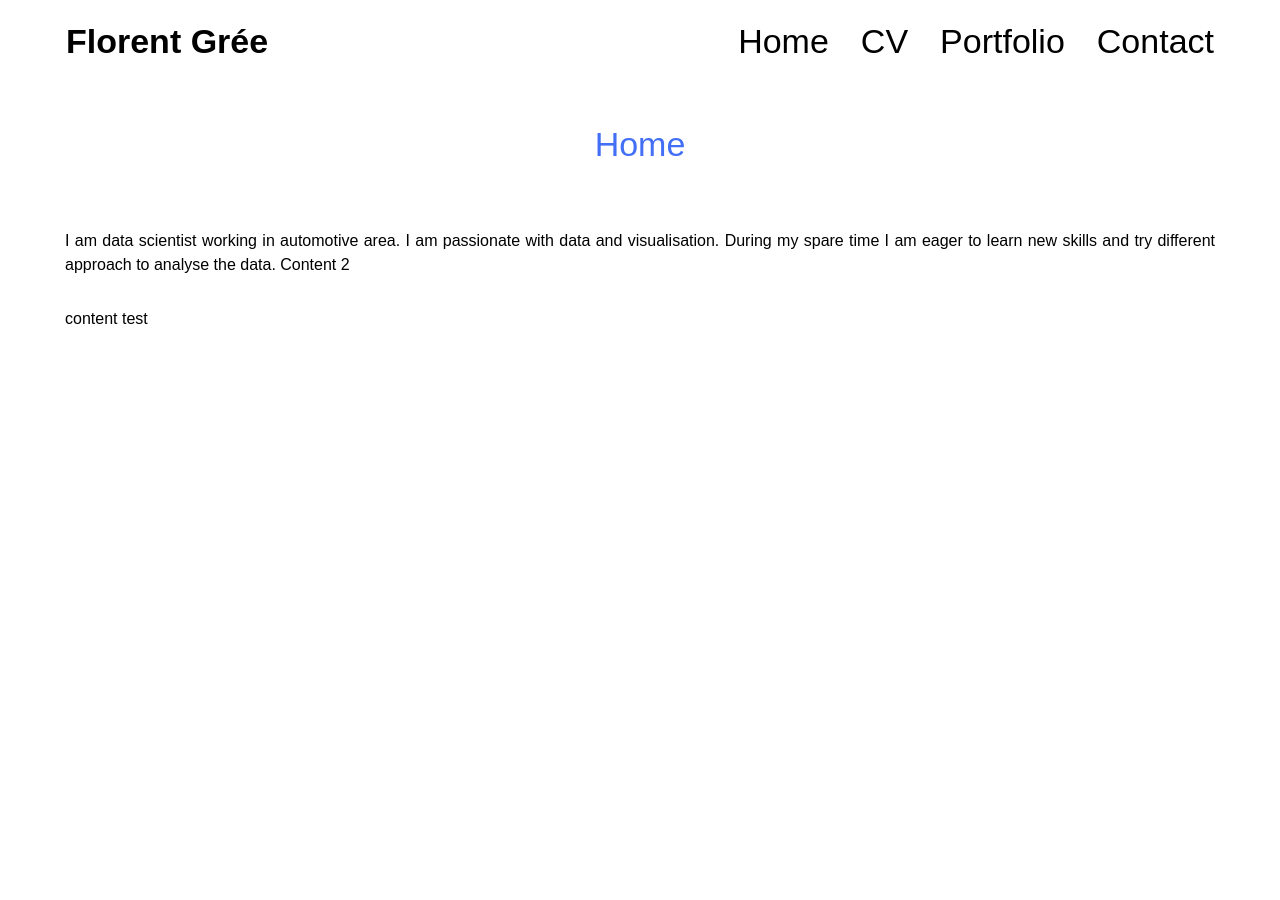
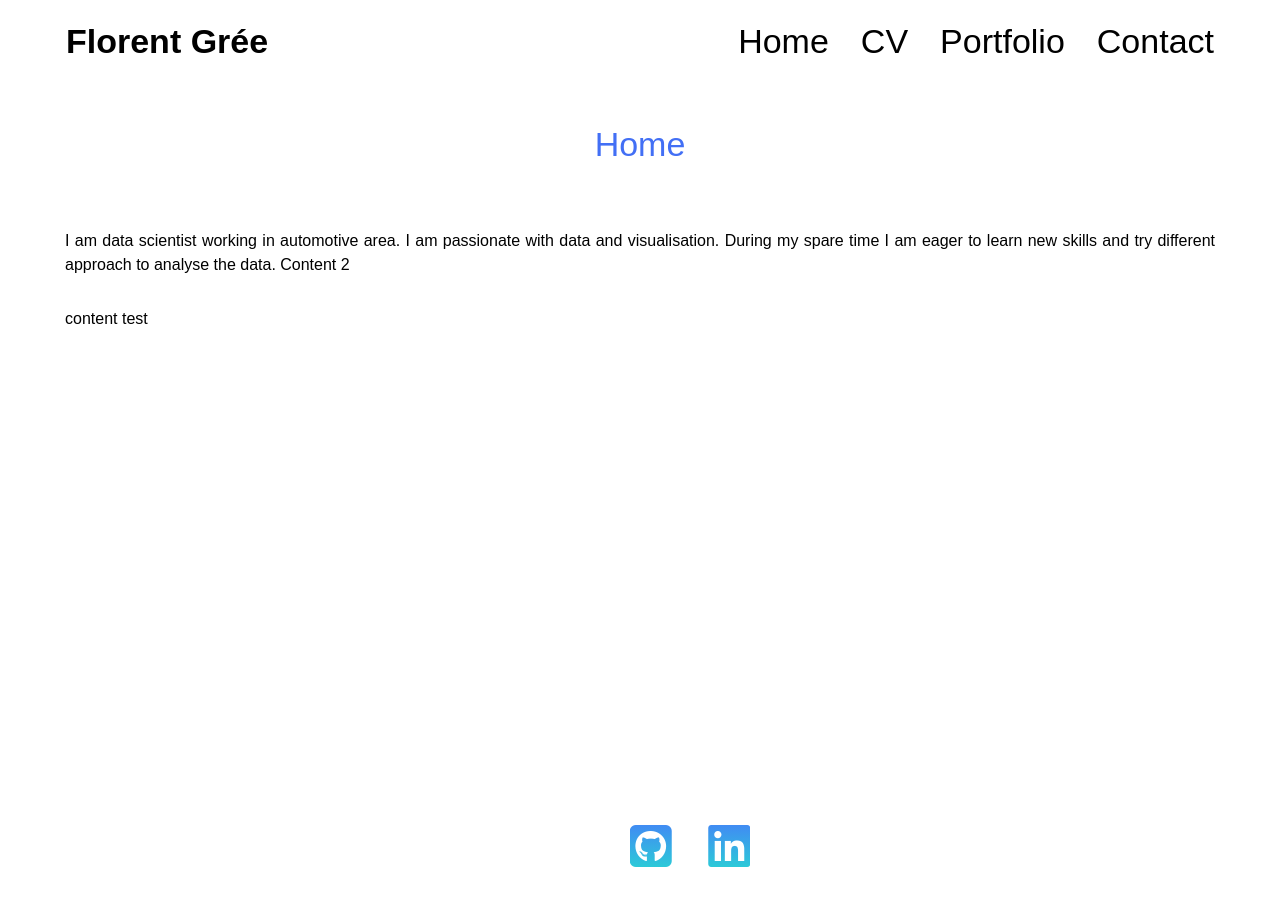
Before and after one commit to FlorentDSGree/florentdsgree.github.io, a Jekyll site: the page built from index.html, in a window 1280 px wide. Built offline with Jekyll 4.4.1, drawn with Linux system fonts in a browser that asks for light colours; nearby versions of some CDN libraries.

Commit message:
Update default.html

```diff
--- a/_layouts/default.html
+++ b/_layouts/default.html
@@ -1,8 +1,9 @@
 <!doctype html>
 <html lang="en">
-  <link rel="stylesheet" href="style.css">
   <head>
     <meta charset="utf-8">
+    <link rel="stylesheet" href="style.css">
+    <script src="https://kit.fontawesome.com/3b056676ac.js" crossorigin="anonymous"></script>
   </head>
   <body>
     <nav class="topnav">
```
